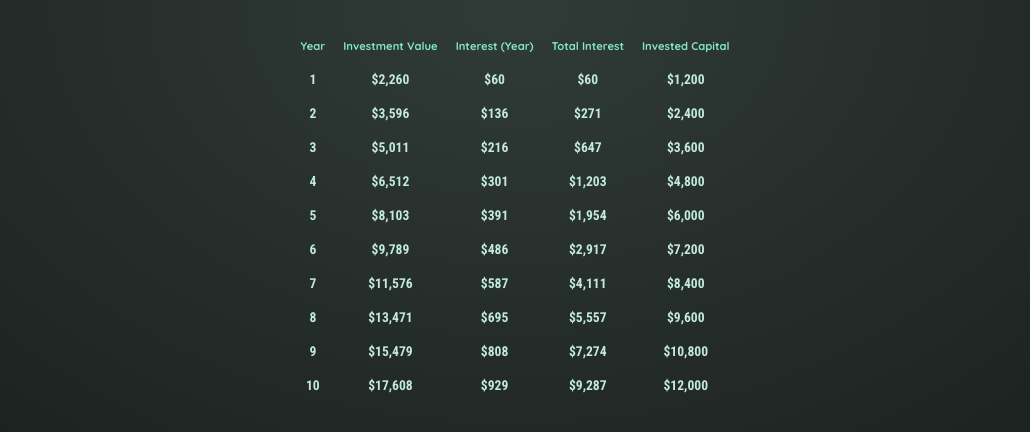
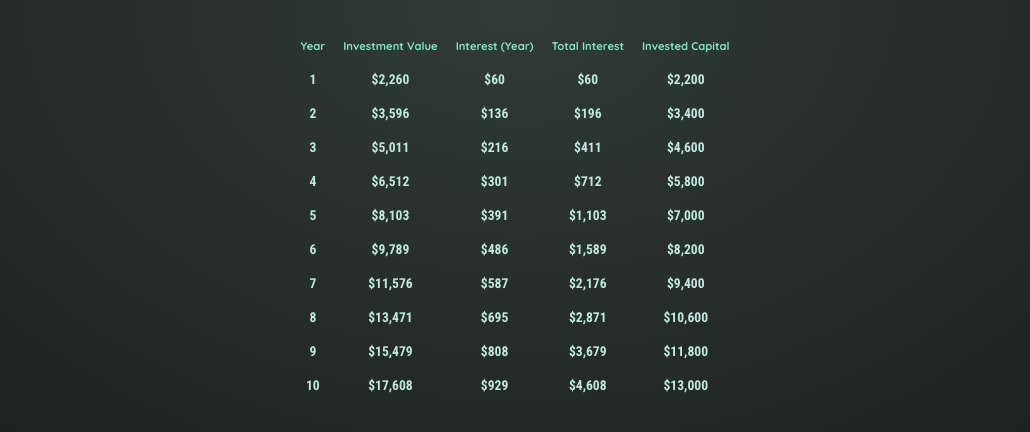
Before and after one commit to olekachur/investment_calculator, a React (Vite) app: page / in a window 1280 px wide. Shown: the part 446-878 px from the top of the page, without its empty margins (125-1155 px from the left). Built offline with nearby package versions, Linux system fonts and the light colour scheme.

Commit message:
calculating Total Interest and Invested Capital

```diff
--- a/src/components/ResultTable.jsx
+++ b/src/components/ResultTable.jsx
@@ -1,8 +1,8 @@
 import { calculateInvestmentResults, formatter } from "../util/investment";
-
 
 export default function ResultTable({ investmentResult }) {
     const results = calculateInvestmentResults(investmentResult);
+    const initialInvest = results[0].valueEndOfYear - results[0].interest - results[0].annualInvestment;
 
     return (
         <table id="result">
@@ -16,15 +16,17 @@ export default function ResultTable({ investmentResult }) {
                 </tr>
             </thead>
             <tbody>
-                {results.map((result) => (
-                    <tr className="center" key={result.year}>
+                {results.map((result) => {
+                    const totalInvest = result.valueEndOfYear - result.annualInvestment * result.year - initialInvest;
+                    const toalAmountInvest = result.valueEndOfYear - totalInvest;
+                    return (<tr className="center" key={result.year}>
                         <th>{result.year}</th>
                         <th>{formatter.format(result.valueEndOfYear)}</th>
                         <th>{formatter.format(result.interest)}</th>
-                        <th>{formatter.format(result.interest * result.year)}</th>
-                        <th>{formatter.format(result.annualInvestment * result.year)}</th>
-                    </tr>
-                ))}
+                        <th>{formatter.format(totalInvest)}</th>
+                        <th>{formatter.format(toalAmountInvest)}</th>
+                    </tr>)
+                })}
             </tbody>
         </table>
     );
```
